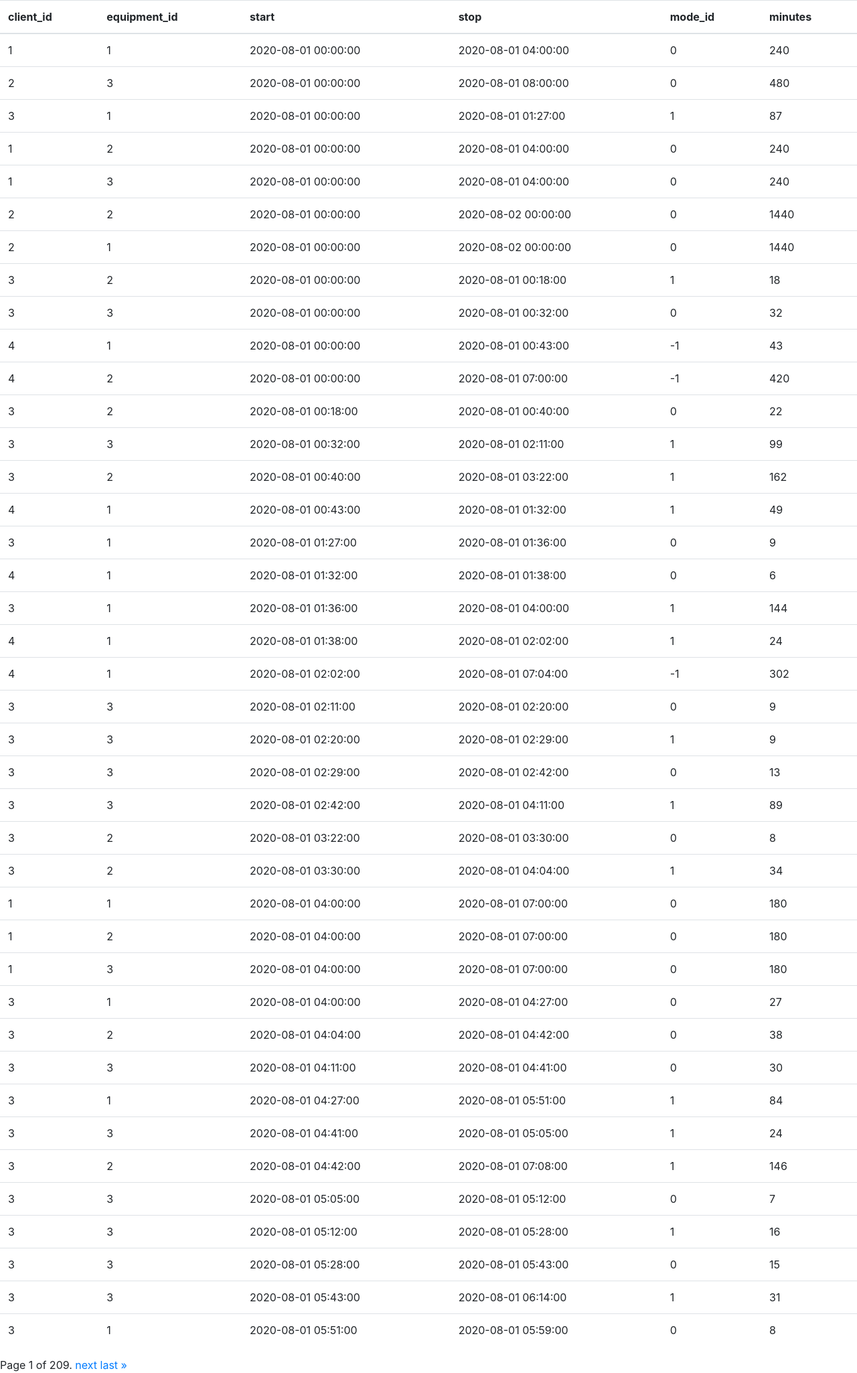
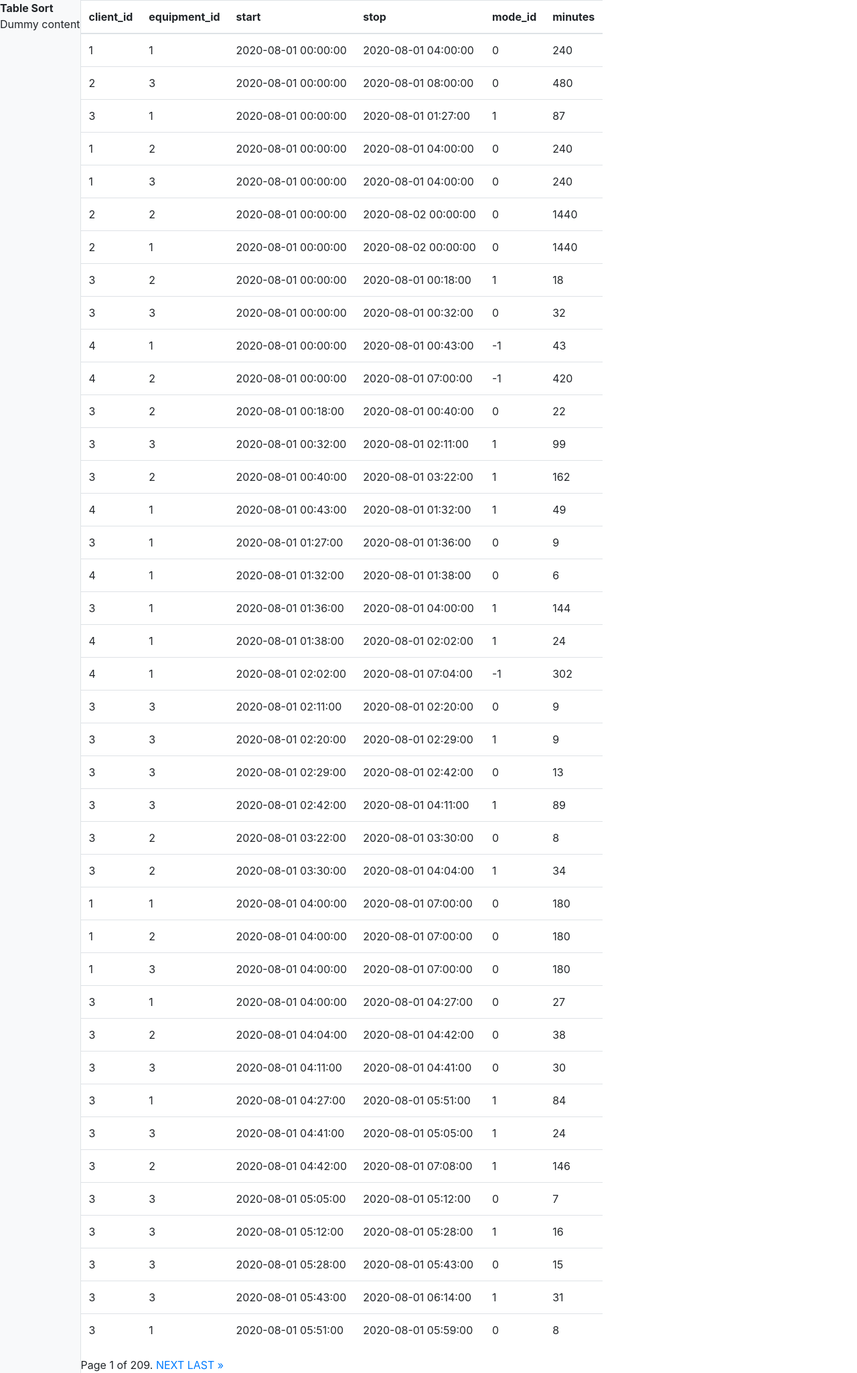
Before and after one commit to NickFerd/TableFilter, a Django app: page / in a window 1280 px wide. Shown: the whole page at 67% size. Run offline with Django 3.2, Linux system fonts and the light colour scheme; data comes from the database, SQL or seed files in the repository; some libraries are stand-ins or nearby versions.

Commit message:
add static left sidebar

```diff
--- a/web_task/equipment/templates/equipment/index.html
+++ b/web_task/equipment/templates/equipment/index.html
@@ -15,6 +15,17 @@
 </head>
 <body>
 
+<div class="d-flex" id="wrapper">
+
+    <!-- Sidebar -->
+    <div class="bg-light border-right" id="sidebar-wrapper">
+        <div class="sidebar-heading"><b>Table Sort</b></div>
+        <div>Dummy content</div>
+    </div>
+
+
+    <div id="page-content-wrapper">
+
         <table class="table">
             <thead>
             <tr>
@@ -29,12 +40,12 @@
             <tbody>
             {% for item in page_obj %}
             <tr>
-          <td> {{ item.client_id }} </td>
-          <td> {{ item.equipment_id }} </td>
-          <td> {{ item.start }} </td>
-          <td> {{ item.stop }} </td>
-          <td> {{ item.mode_id }} </td>
-          <td> {{ item.minutes }} </td>
+                <td> {{ item.client_id }}</td>
+                <td> {{ item.equipment_id }}</td>
+                <td> {{ item.start }}</td>
+                <td> {{ item.stop }}</td>
+                <td> {{ item.mode_id }}</td>
+                <td> {{ item.minutes }}</td>
             </tr>
             {% endfor %}
             </tbody>
@@ -43,8 +54,8 @@
         <div class="pagination">
         <span class="step-links">
             {% if page_obj.has_previous %}
-            <a href="?page=1">&laquo; first</a>
-            <a href="?page={{ page_obj.previous_page_number }}">previous</a>
+                <a href="?page=1">&laquo; FIRST  </a>
+                <a href="?page={{ page_obj.previous_page_number }}">PREVIOUS</a>
             {% endif %}
 
             <span class="current">
@@ -52,11 +63,13 @@
             </span>
 
             {% if page_obj.has_next %}
-            <a href="?page={{ page_obj.next_page_number }}">next</a>
-            <a href="?page={{ page_obj.paginator.num_pages }}">last &raquo;</a>
+                <a href="?page={{ page_obj.next_page_number }}">NEXT  </a>
+                <a href="?page={{ page_obj.paginator.num_pages }}">LAST &raquo;</a>
             {% endif %}
         </span>
         </div>
+    </div>
 
+</div>
 </body>
 </html>
```
Lines whose indentation alone changed are shown as unchanged.
